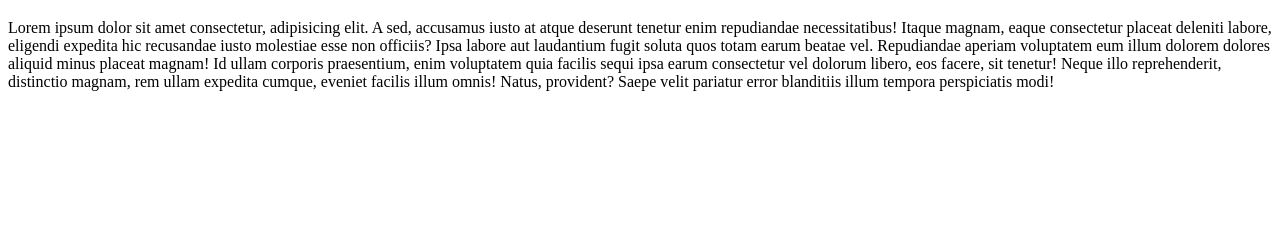
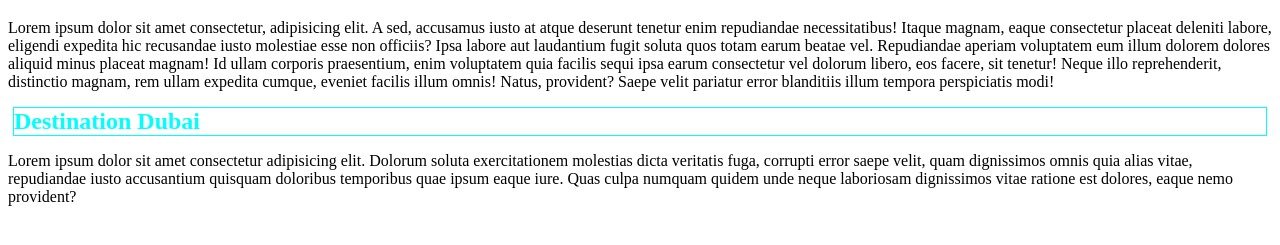
Before and after one commit to abids-code/travel-blog-repo, a plain HTML site: page index.html in a window 1280 px wide. Shown: the part 81-326 px from the top of the page. Drawn offline with Linux system fonts and the light colour scheme.

Commit message:
destination dubai

```diff
--- a/index.html
+++ b/index.html
@@ -9,5 +9,9 @@
 <body>
     <h1>My Travel Blog</h1>
     <p>Lorem ipsum dolor sit amet consectetur, adipisicing elit. A sed, accusamus iusto at atque deserunt tenetur enim repudiandae necessitatibus! Itaque magnam, eaque consectetur placeat deleniti labore, eligendi expedita hic recusandae iusto molestiae esse non officiis? Ipsa labore aut laudantium fugit soluta quos totam earum beatae vel. Repudiandae aperiam voluptatem eum illum dolorem dolores aliquid minus placeat magnam! Id ullam corporis praesentium, enim voluptatem quia facilis sequi ipsa earum consectetur vel dolorum libero, eos facere, sit tenetur! Neque illo reprehenderit, distinctio magnam, rem ullam expedita cumque, eveniet facilis illum omnis! Natus, provident? Saepe velit pariatur error blanditiis illum tempora perspiciatis modi!</p>
+    <div>
+        <h2>Destination Dubai</h2>
+        <p>Lorem ipsum dolor sit amet consectetur adipisicing elit. Dolorum soluta exercitationem molestias dicta veritatis fuga, corrupti error saepe velit, quam dignissimos omnis quia alias vitae, repudiandae iusto accusantium quisquam doloribus temporibus quae ipsum eaque iure. Quas culpa numquam quidem unde neque laboriosam dignissimos vitae ratione est dolores, eaque nemo provident?</p>
+    </div>
 </body>
 </html>
--- a/styles/style.css
+++ b/styles/style.css
@@ -3,3 +3,9 @@ h1{
     padding: 10px;
     text-align: center;
 }
+h2{
+    color: aqua ;
+    border: 1px solid;
+    margin: 5px;
+
+}
```
